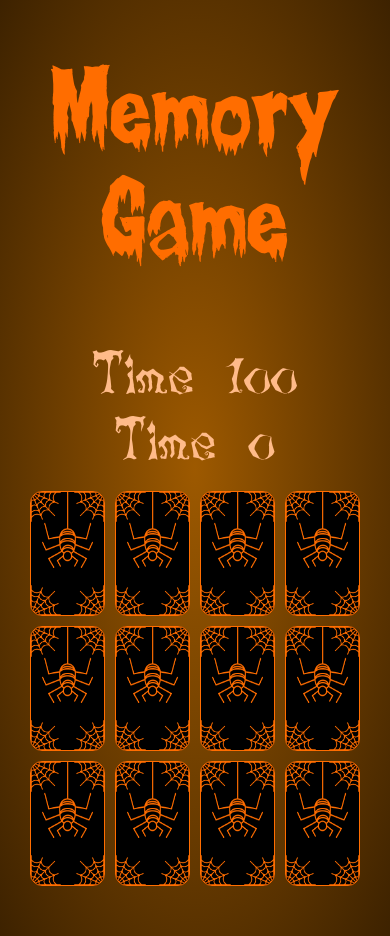
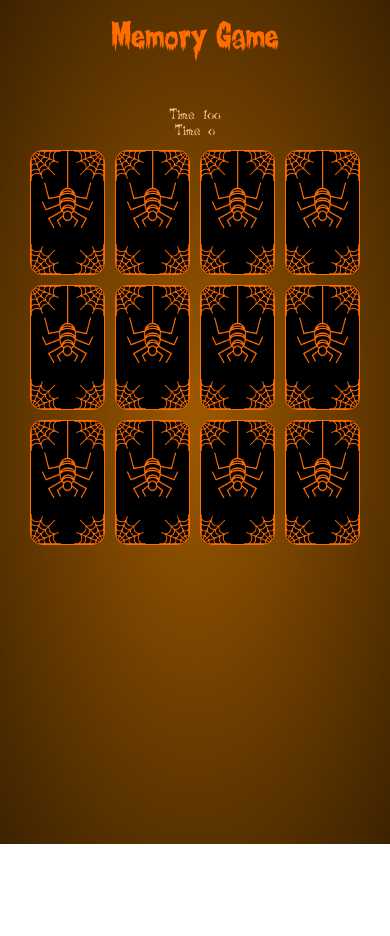
Before and after one commit to Anan014/Memory_Game-1.0, a plain HTML site: page index.html in a window 390 px wide. After the commit the page ends 844 px from the top, so only its background shows below. Drawn offline with Linux system fonts and the light colour scheme; files whose address does not match are found by name.

Commit message:
first commit

```diff
--- a/style.css
+++ b/style.css
@@ -204,6 +204,12 @@ body {
 }
 
 @media (max-width:600px) {
+    .page-title {
+        font-size: 2em;
+    }
+    .game-info {
+        font-size: 1em;
+    }
     .card {
         position: relative;
         height: 125px;
```
